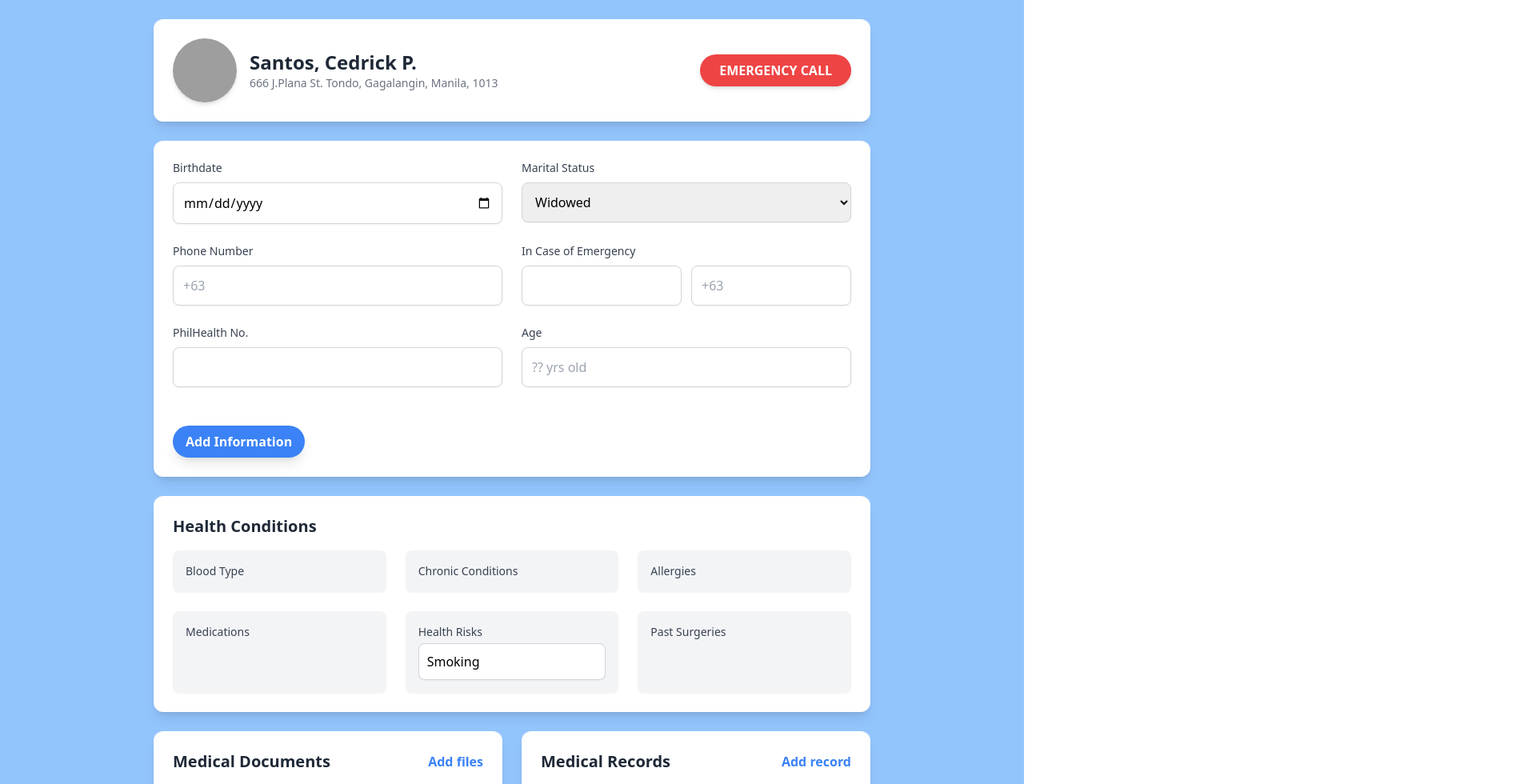
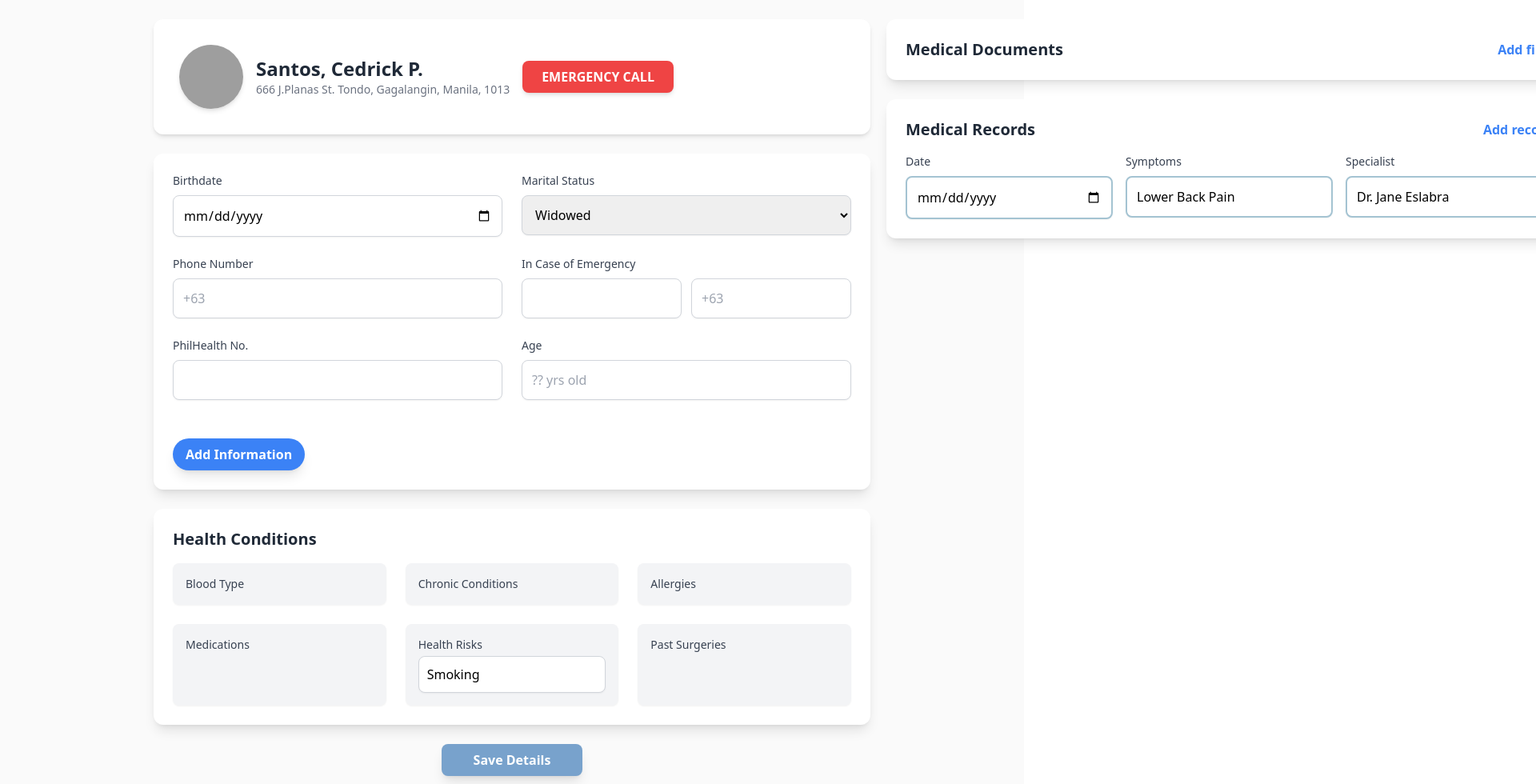
Before and after one commit to LuisMav23/innocup-client, a SvelteKit app: page /profile in a window 1280 px wide. Shown: the top 980 px of the page at 80% size, 1920 px wide, since content can reach past the window. Built offline with nearby package versions, Linux system fonts and the light colour scheme; grey boxes are pictures that could not be loaded.

Commit message:
Updated aligment of field

```diff
--- a/src/routes/profile/+page.svelte
+++ b/src/routes/profile/+page.svelte
@@ -7,19 +7,23 @@
   }
 </script>
 
-<main class="p-6 bg-blue-300 min-h-screen flex flex-col items-center">
+<main class="p-6 bg-[#FAFAFA] min-h-screen flex flex-col items-center">
+  <!-- Main Content Container -->
+  <div class="flex flex-row lg:flex-row gap-5 w-full max-w-4xl">
+    <!-- Left Side: Profile, Personal Information, Health Conditions -->
+    <div class="flex-none">
       <!-- Profile and Emergency Call Section -->
-  <div class="bg-white p-6 rounded-xl shadow-lg flex items-center justify-between w-full max-w-4xl">
+      <div class="bg-white rounded-xl p-8 shadow-md ">
           <div class="flex items-center space-x-4">
-      <img src="/path/to/profile.jpg" alt="Profile" class="w-20 h-20 rounded-full object-cover shadow-md">
+            <img src="src\img\new year 1.jpg" alt="Profile" class="w-20 h-20 rounded-full object-cover shadow-md">
             <div>
               <h1 class="text-2xl font-bold text-gray-800">Santos, Cedrick P.</h1>
-        <p class="text-sm text-gray-500">666 J.Plana St. Tondo, Gagalangin, Manila, 1013</p>
+              <p class="text-sm text-gray-500">666 J.Planas St. Tondo, Gagalangin, Manila, 1013</p>
           </div>
-    </div>
-    <button class="bg-red-500 text-white px-6 py-2 rounded-full font-semibold hover:bg-red-600 transition-colors shadow-md">
+          <button class="bg-red-500 text-white px-6 py-2 rounded-lg font-semibold hover:bg-red-600 transition-colors shadow-md">
             EMERGENCY CALL
           </button>
+        </div>
       </div>
 
       <!-- Personal Information Section -->
@@ -67,8 +71,6 @@
         </div>
       </div>
 
-
-
       <!-- Health Conditions Section -->
       <div class="bg-white p-6 mt-6 rounded-xl shadow-lg w-full max-w-4xl">
         <h2 class="text-xl font-semibold text-gray-800 mb-4">Health Conditions</h2>
@@ -99,9 +101,12 @@
           </div>
         </div>
       </div>
+    </div>
 
+    <!-- Right Side: Medical Documents and Records -->
+    <div class="flex-none w-auto ">
       <!-- Medical Documents and Records Section -->
-  <div class="grid grid-cols-2 gap-6 mt-6 w-full max-w-4xl">
+      <div class="flex flex-col gap-6">
         <div class="bg-white p-6 rounded-xl shadow-lg">
           <div class="flex justify-between items-center">
             <h2 class="text-xl font-semibold text-gray-800">Medical Documents</h2>
@@ -119,24 +124,27 @@
             <div class="grid grid-cols-3 gap-4">
               <div>
                 <label class="block text-sm font-medium text-gray-700">Date</label>
-            <select class="mt-2 block w-full p-3 border border-gray-300 rounded-lg focus:ring-blue-500 focus:border-blue-500 shadow-sm">
-              <!-- Date Selector -->
-            </select>
+                <input type="date" class="mt-2 block w-full h-15 p-3 border-[2px] border-[#A4C3D2] rounded-lg focus:ring-blue-500 focus:border-blue-500 shadow-sm" />
               </div>
               <div>
                 <label class="block text-sm font-medium text-gray-700">Symptoms</label>
-            <input type="text" class="mt-2 block w-full p-3 border border-gray-300 rounded-lg focus:ring-blue-500 focus:border-blue-500 shadow-sm" value="Lower Back Pain">
+                <input type="text" class="mt-2 block w-full p-3  border-[2px] border-[#A4C3D2] rounded-lg focus:ring-blue-500 focus:border-blue-500 shadow-sm" value="Lower Back Pain">
               </div>
               <div>
                 <label class="block text-sm font-medium text-gray-700">Specialist</label>
-            <input type="text" class="mt-2 block w-full p-3 border border-gray-300 rounded-lg focus:ring-blue-500 focus:border-blue-500 shadow-sm" value="Dr. Jane Eslabra">
+                <input type="text" class="mt-2 block w-full p-3 border-[2px] border-[#A4C3D2] rounded-lg focus:ring-blue-500 focus:border-blue-500 shadow-sm" value="Dr. Jane Eslabra">
+              </div>
+            </div>
           </div>
         </div>
       </div>
     </div>
   </div>
 
-  <button class="mt-6 bg-blue-500 text-white px-6 py-3 rounded-full font-semibold hover:bg-blue-600 transition-colors shadow-lg">
-    CHAT WITH LIFELINE
+  <!-- Save Details Button -->
+  <div class="flex justify-end mt-6">
+    <button class="bg-[#78A2CC] text-white px-10 py-2 rounded-lg font-semibold hover:bg-blue-600 transition-colors shadow-lg">
+      Save Details
     </button>
+  </div>
 </main>
--- a/src/routes/signup/+page.svelte
+++ b/src/routes/signup/+page.svelte
@@ -1,5 +1,7 @@
+<!-- design subject to change-->
+<!-- Initial design inspired by login/signup form used by airbnb -->
+
 <script>
-<<<<<<< HEAD
   let password = "";
   let email = "";
   let showPassword = false;
@@ -120,61 +122,3 @@
     </div>
   </div>
 </div>
-
-
-=======
-  let email = '';
-  let password = '';
-
-  function handleSubmit() {
-    // Handle form submission
-    console.log('Form submitted', { email, password });
-  }
-</script>
-
-<div class="flex items-center justify-center min-h-screen bg-blue-300">
-  <div class="flex w-full max-w-4xl bg-white rounded-lg shadow-lg overflow-hidden">
-    <div class="flex-1 flex flex-col justify-center items-center p-8 bg-blue-100">
-    <img src="src/img/lifeline_logo.png" alt="Lifeline Logo">
-  </div>
-
-    <!-- Login form section -->
-    <div class="flex-1 p-8">
-      <div class="max-w-sm mx-auto">
-        <h2 class="text-2xl font-semibold mb-6">Log in or Sign up</h2>
-        <form on:submit|preventDefault={handleSubmit}>
-          <div class="mb-4">
-            <label for="email" class="block text-gray-700 text-sm font-bold mb-2">Email</label>
-            <input type="email" id="email" bind:value={email} class="shadow appearance-none border rounded w-full py-2 px-3 text-gray-700 leading-tight focus:outline-none focus:shadow-outline" required>
-          </div>
-          <div class="mb-6">
-            <label for="password" class="block text-gray-700 text-sm font-bold mb-2">Password</label>
-            <input type="password" id="password" bind:value={password} class="shadow appearance-none border rounded w-full py-2 px-3 text-gray-700 mb-3 leading-tight focus:outline-none focus:shadow-outline" required>
-            <a href="#" class="text-sm text-blue-500 hover:text-blue-800">Forgot Password?</a>
-          </div>
-          <div class="flex items-center justify-between">
-            <button type="submit" class="bg-blue-500 hover:bg-blue-700 text-white font-bold py-2 px-4 rounded focus:outline-none focus:shadow-outline w-full">
-              Continue
-            </button>
-          </div>
-        </form>
-        <div class="mt-6">
-          <p class="text-center text-gray-600 text-sm mb-4">or</p>
-          <button class="bg-white hover:bg-gray-100 text-gray-800 font-semibold py-2 px-4 border border-gray-400 rounded shadow w-full mb-3 flex items-center justify-center">
-            <svg class="h-5 w-5" viewBox="0 0 24 24" xmlns="http://www.w3.org/2000/svg"><path d="M24 12.073c0-6.627-5.373-12-12-12s-12 5.373-12 12c0 5.99 4.388 10.954 10.125 11.854v-8.385H7.078v-3.47h3.047V9.43c0-3.007 1.792-4.669 4.533-4.669 1.312 0 2.686.235 2.686.235v2.953H15.83c-1.491 0-1.956.925-1.956 1.874v2.25h3.328l-.532 3.47h-2.796v8.385C19.612 23.027 24 18.062 24 12.073z"/></svg>
-            Continue using Facebook
-          </button>
-          <button class="bg-white hover:bg-gray-100 text-gray-800 font-semibold py-2 px-4 border border-gray-400 rounded shadow w-full mb-3 flex items-center justify-center">
-            <svg class="w-5 h-5 mr-2" viewBox="0 0 24 24" xmlns="http://www.w3.org/2000/svg"><path d="M12.24 10.285V14.4h6.806c-.275 1.765-2.056 5.174-6.806 5.174-4.095 0-7.439-3.389-7.439-7.574s3.345-7.574 7.439-7.574c2.33 0 3.891.989 4.785 1.849l3.254-3.138C18.189 1.186 15.479 0 12.24 0c-6.635 0-12 5.365-12 12s5.365 12 12 12c6.926 0 11.52-4.869 11.52-11.726 0-.788-.085-1.39-.189-1.989H12.24z" fill="#4285F4"/><path d="M0 0h24v24H0z" fill="none"/></svg>
-            Continue using Google
-          </button>
-          <button class="bg-white hover:bg-gray-100 text-gray-800 font-semibold py-2 px-4 border border-gray-400 rounded shadow w-full flex items-center justify-center">
-            <svg class="w-5 h-5 mr-2" viewBox="0 0 24 24" xmlns="http://www.w3.org/2000/svg"><path d="M0 3v18h24v-18h-24zm6.623 7.929l-4.623 5.712v-9.458l4.623 3.746zm-4.141-5.929h19.035l-9.517 7.713-9.518-7.713zm5.694 7.188l3.824 3.099 3.83-3.104 5.612 6.817h-18.779l5.513-6.812zm9.208-1.264l4.616-3.741v9.348l-4.616-5.607z" fill="#9CA3AF"/></svg>
-            Continue using Email
-          </button>
-        </div>
-      </div>
-    </div>
-  </div>
-</div>
->>>>>>> c2ed9da0be5ac44213214f34e1b99703cb081580
```
Also changed, not shown: src/img/1.jpg (added), src/img/new year 1.jpg (added). Lines whose indentation alone changed are shown as unchanged.
